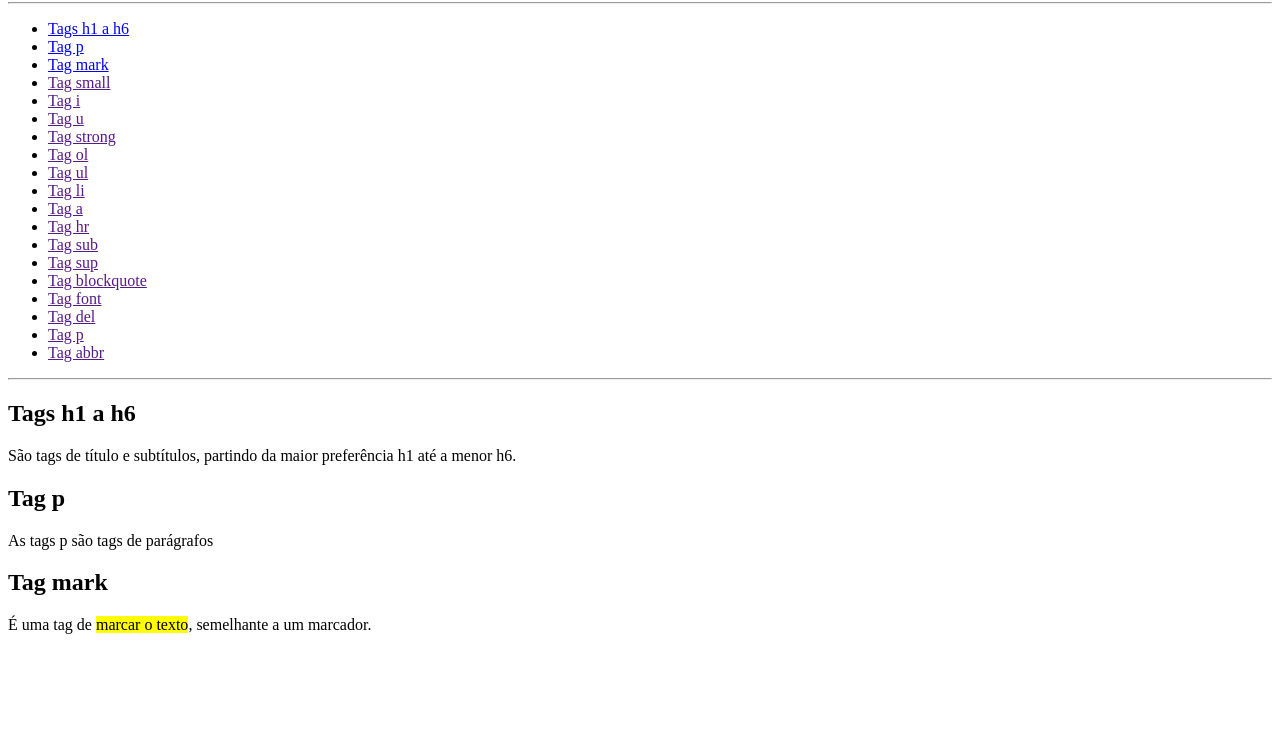
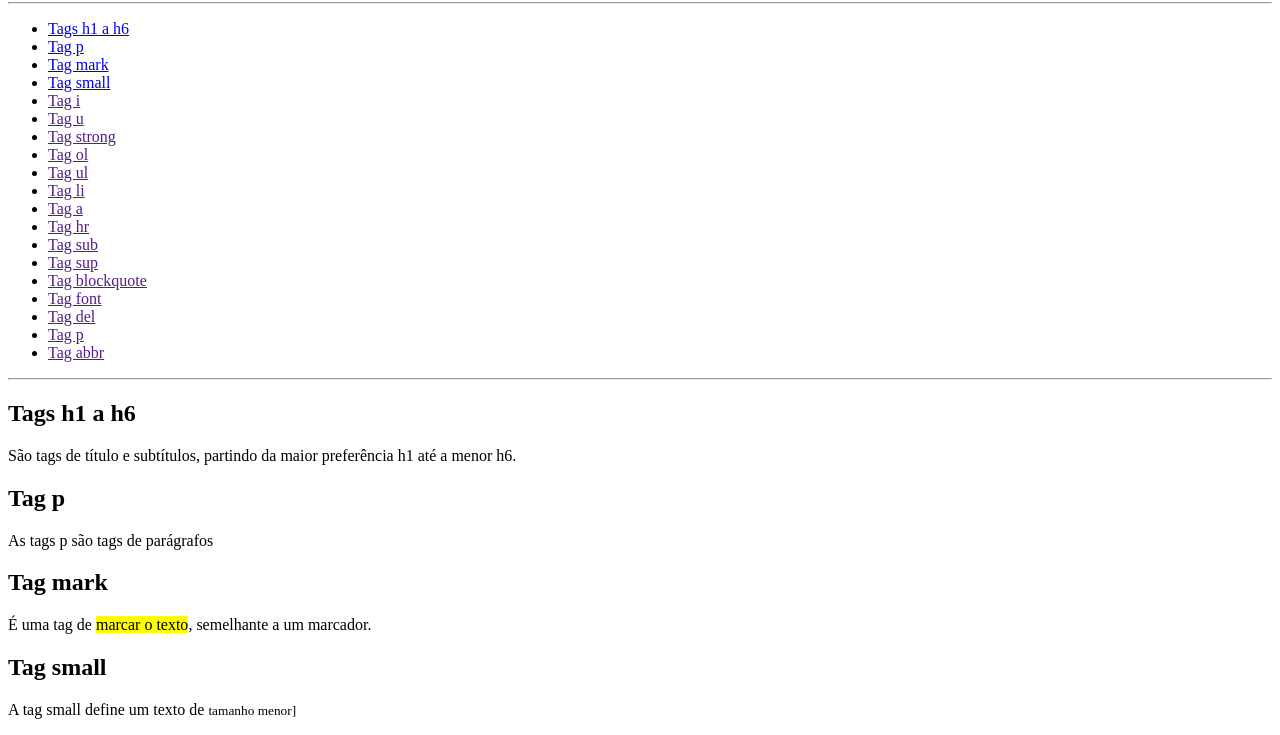
Before and after one commit to danielapandrade/dio, a plain HTML site: page html-formacao/primeiro projeto/index.html in a window 1280 px wide. Shown: the part 78-813 px from the top of the page. Drawn offline with Linux system fonts and the light colour scheme.

Commit message:
ajustando html

```diff
--- a/index.html
+++ b/html-formacao/primeiro projeto/index.html
@@ -11,7 +11,7 @@
             <li><a href="#titulo">Tags h1 a h6</a></li>
             <li><a href="#p">Tag p</a></li>
             <li><a href="#mark">Tag mark</a></li>
-            <li><a href="">Tag small</a></li>
+            <li><a href="#small">Tag small</a></li>
             <li><a href="">Tag i</a></li>
             <li><a href="">Tag u</a></li>
             <li><a href="">Tag strong</a></li>
@@ -29,11 +29,16 @@
             <li><a href="">Tag abbr</a></li>
         </ul>
         <hr/>
-        <h2 id="tituilo">Tags h1 a h6</h2>
+        <h2 id="titulo">Tags h1 a h6</h2>
         <p>São tags de título e subtítulos, partindo da maior preferência h1 até a menor h6.</p>
         <h2 id="p">Tag p</h2>
         <p>As tags p são tags de parágrafos</p>
         <h2 id="mark">Tag mark</h2>
         <p>É uma tag de <mark>marcar o texto</mark>, semelhante a um marcador.</p>
+        <h2 id="small">Tag small</h2>
+        <p> A tag small define um texto de <small>tamanho menor]
+
+
+        </small></p>
     </body>
 </html>
```
